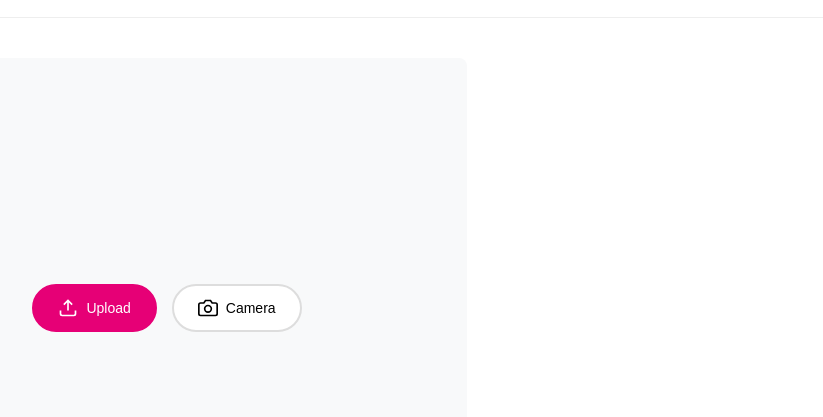
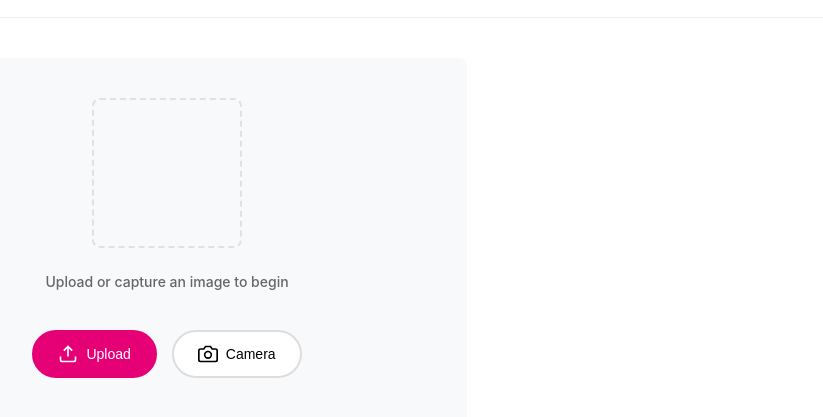
Before and after one commit to umairkhalidx/Eyelash_Try_On, a website: page public/index.html in a window 1280 px wide. Shown: the part 57-474 px from the top of the page, without its empty margins (153-976 px from the left). Drawn offline with Linux system fonts and the light colour scheme.

Commit message:
Final UI

```diff
--- a/public/index.html
+++ b/public/index.html
@@ -24,6 +24,10 @@
                 <div class="image-display" id="imageDisplay">
                     <!-- Initial Upload Prompt -->
                     <div class="upload-section" id="uploadSection">
+                        <div class="dummy-image-container">
+                            <div class="dummy-box"></div>
+                            <p class="dummy-text">Upload or capture an image to begin</p>
+                        </div>
                         <div class="upload-controls">
                             <button class="control-btn" id="uploadBtn">
                                 <svg width="20" height="20" viewBox="0 0 24 24" fill="none" stroke="currentColor" stroke-width="2">
--- a/public/styles.css
+++ b/public/styles.css
@@ -56,16 +56,44 @@ body {
     flex-direction: column;
 }
 
-/* Upload Section */
 .upload-section {
     text-align: center;
     padding: 20px;
     display: flex;
     flex-direction: column;
     align-items: center;
-    justify-content: center;
+    justify-content: flex-start;
     height: 100%;
     width: 100%;
+    gap: 30px;
+    padding-top: 40px;
+}
+
+.dummy-image-container {
+    display: flex;
+    flex-direction: column;
+    align-items: center;
+    justify-content: flex-start;
+    width: 100%;
+    padding: 0;
+}
+
+.dummy-box {
+    width: 150px;
+    height: 150px;
+    background: #f8f9fa;
+    border: 2px dashed #dee2e6;
+    border-radius: 8px;
+    margin-bottom: 15px;
+}
+
+.dummy-text {
+    color: #666;
+    font-size: 14px;
+    text-align: center;
+    margin-top: 10px;
+    margin-bottom: 10px;
+    font-weight: 500;
 }
 
 .upload-controls {
```
